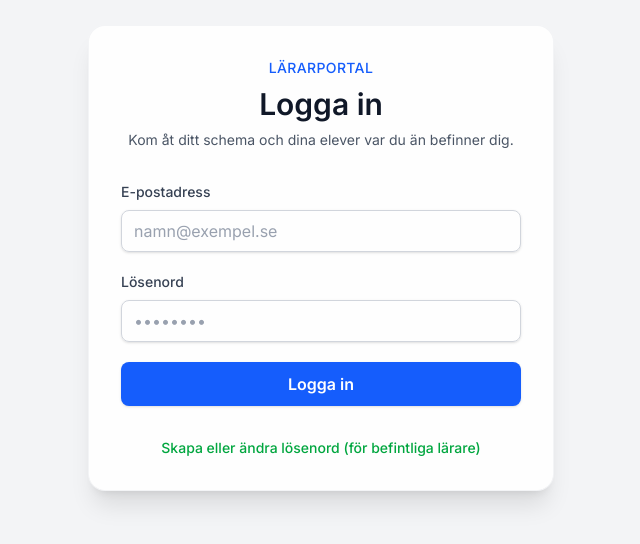
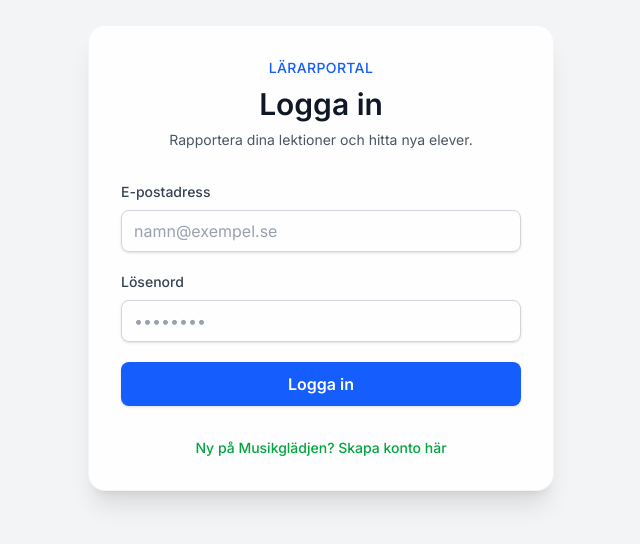
Before and after one commit to lucasmusikgladjen/lararsida, a Next.js app: page / in a window 1280 px wide. Shown: the part 142-686 px from the top of the page, without its empty margins (319-959 px from the left). Built offline with nearby package versions, Linux system fonts and the light colour scheme.

Commit message:
Update page.tsx
ändrade texter

```diff
--- a/src/app/login/page.tsx
+++ b/src/app/login/page.tsx
@@ -46,7 +46,7 @@
           <div className="mb-8 space-y-2 text-center">
             <p className="text-sm font-medium uppercase tracking-wide text-blue-600">Lärarportal</p>
             <h1 className="text-2xl font-semibold text-gray-900 sm:text-3xl">Logga in</h1>
-            <p className="text-sm text-gray-600">Kom åt ditt schema och dina elever var du än befinner dig.</p>
+            <p className="text-sm text-gray-600">Rapportera dina lektioner och hitta nya elever.</p>
           </div>
 
           <form onSubmit={handleSubmit} className="space-y-5">
@@ -99,7 +99,7 @@
 
           <div className="mt-8 space-y-2 text-center text-sm">
             <a href="/register" className="block font-medium text-green-600 transition hover:text-green-700">
-              Skapa eller ändra lösenord (för befintliga lärare)
+              Ny på Musikglädjen? Skapa konto här
             </a>
           </div>
         </div>
```
